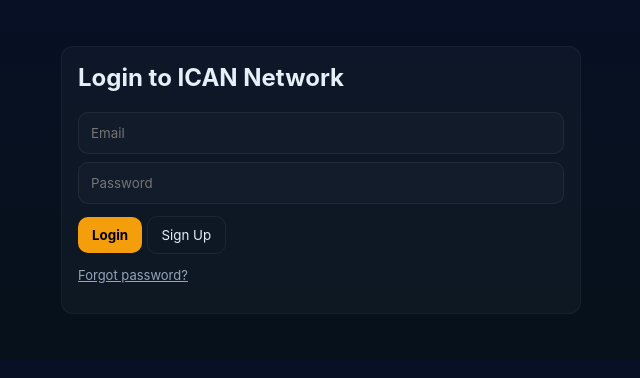
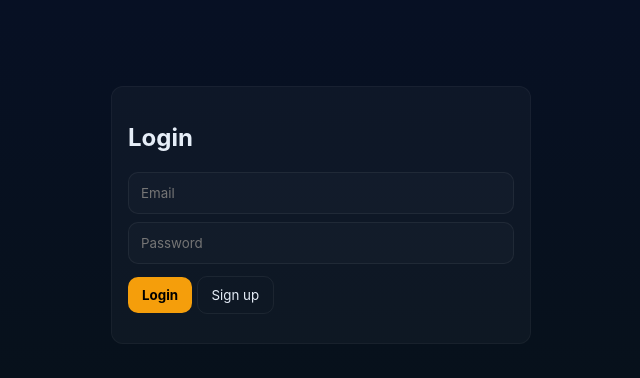
Before and after one commit to Mas00mali/staterecharge, a plain HTML site: page index.html in a window 1280 px wide. Both pictures are taken after a click on the button "Login". Shown: the whole page, without its empty margins (319-959 px from the left). Drawn offline with Linux system fonts and the light colour scheme; no server answers.

Commit message:
Update index.html

```diff
--- a/index.html
+++ b/index.html
@@ -1,39 +1,36 @@
 <!doctype html>
 <html>
 <head>
-  <meta charset="utf-8"><title>Login - ICAN</title>
+  <meta charset="utf-8"><title>Login</title>
   <meta name="viewport" content="width=device-width,initial-scale=1">
   <link rel="stylesheet" href="style.css">
-  <!-- Firebase SDKs -->
   <script src="https://www.gstatic.com/firebasejs/9.22.2/firebase-app-compat.js"></script>
   <script src="https://www.gstatic.com/firebasejs/9.22.2/firebase-auth-compat.js"></script>
   <script src="https://www.gstatic.com/firebasejs/9.22.2/firebase-firestore-compat.js"></script>
 </head>
 <body>
   <div class="container">
-    <div class="card" style="max-width:520px;margin:0 auto">
-      <h2 style="margin-top:0">Login to ICAN Network</h2>
-      <input id="email" class="input" placeholder="Email" type="email" />
+    <div class="card" style="max-width:420px;margin:40px auto">
+      <h2>Login</h2>
+      <input id="email" class="input" placeholder="Email">
       <div style="height:8px"></div>
-      <input id="password" class="input" placeholder="Password" type="password" />
+      <input id="password" type="password" class="input" placeholder="Password">
       <div style="height:12px"></div>
       <button class="btn btn-primary" onclick="doLogin()">Login</button>
-      <button class="btn btn-ghost" onclick="location.href='signup.html'">Sign Up</button>
-      <div style="height:10px"></div>
-      <a href="forgot.html" class="small">Forgot password?</a>
-      <p id="msg" class="small" style="margin-top:12px;color:#ffd"></p>
+      <button class="btn btn-ghost" onclick="location.href='signup.html'">Sign up</button>
+      <p id="msg" class="small"></p>
     </div>
   </div>
 
   <script src="firebase.js"></script>
   <script>
-    redirectIfLoggedIn('dashboard.html');
     async function doLogin(){
-      const email = document.getElementById('email').value;
-      const password = document.getElementById('password').value;
       try{
-        await window._NM.loginUser(email,password);
-        window.location='dashboard.html';
+        const email = document.getElementById('email').value.trim();
+        const pass = document.getElementById('password').value;
+        if(!email||!pass) return alert('Enter email and password');
+        await window._NM.loginUser(email, pass);
+        location.href = 'dashboard.html';
       }catch(e){ document.getElementById('msg').innerText = e.message; }
     }
   </script>
```
